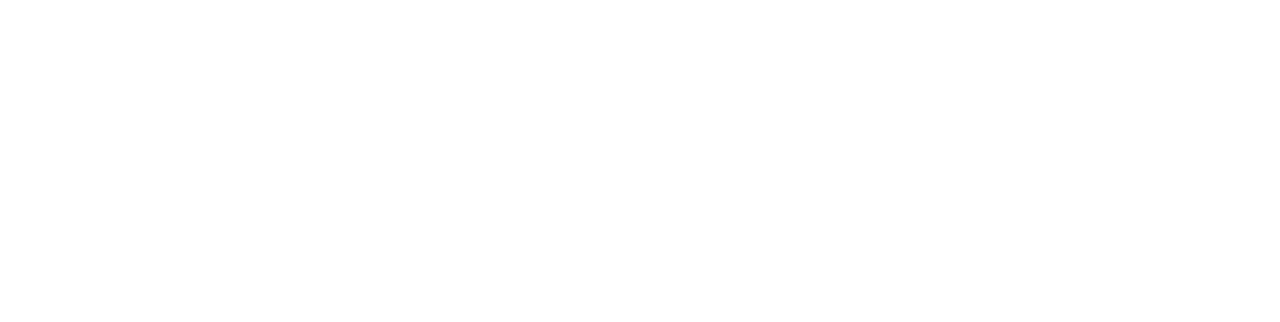
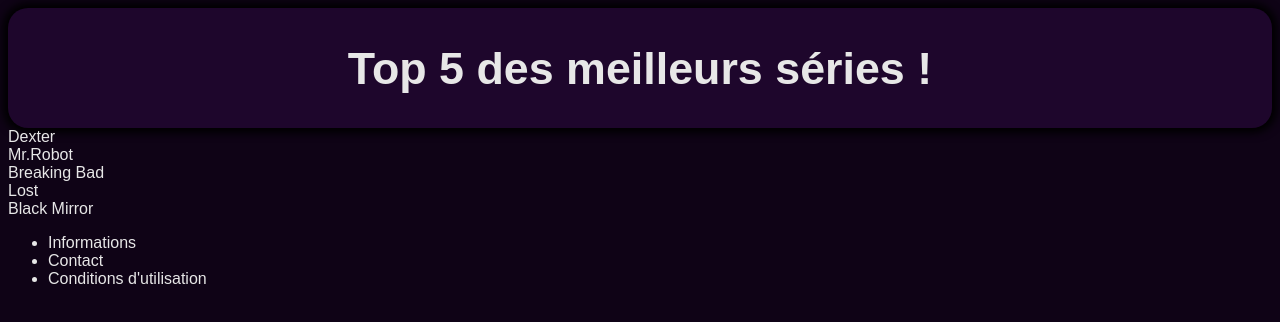
Before and after one commit to Agrael88/Projet_perso_1, a website: page index.html in a window 1280 px wide. Drawn offline with Linux system fonts and the light colour scheme.

Commit message:
Premiers ajout de css et début de structure

```diff
--- a/index.html
+++ b/index.html
@@ -5,9 +5,29 @@
     <meta http-equiv="X-UA-Compatible" content="IE=edge">
     <meta name="viewport" content="width=device-width, initial-scale=1.0">
     <link rel="stylesheet" href="css/style.css" />
-    <title>Document</title>
+    <title>Top 5 Meilleurs Séries</title>
 </head>
 <body>
+    <header>
+        <h1>Top 5 des meilleurs séries !</h1>
+    </header>
 
+    <section>
+        <div class="serie">Dexter</div>
+        <div class="serie">Mr.Robot</div>
+        <div class="serie">Breaking Bad</div>
+        <div class="serie">Lost</div>
+        <div class="serie">Black Mirror</div>
+    </section>
+
+    <footer>
+        <nav>
+            <ul>
+                <li>Informations</li>
+                <li>Contact</li>
+                <li>Conditions d'utilisation</li>
+            </ul>
+        </nav>
+    </footer>
 </body>
 </html></html>
--- a/package.json
+++ b/package.json
@@ -4,7 +4,7 @@
   "description": "Premier projet pour manipuler les animations et transitions en css",
   "main": "index.js",
   "scripts": {
-    "sass": "sass --watch ./sass/main.sass:./css/style.css"
+    "sass": "sass --watch ./sass/main.scss:./css/style.css"
   },
   "repository": {
     "type": "git",
--- /dev/null
+++ b/sass/main.scss
@@ -0,0 +1,18 @@
+@import "utils/variables";
+@import "utils/mixin";
+
+body {
+    font-family: sans-serif;
+    background-color: $color-bg;
+    color: rgb(231, 231, 231);
+}
+
+header {
+    width: 100%;
+    height: 15vh;
+    @include flex-center;
+    font-size: 1.4em;
+    background-color: lighten($color: $color-bg, $amount: 5%);
+    border-radius: 20px;
+    box-shadow: 0 0 8px 5px black;
+}
--- /dev/null
+++ b/sass/utils/_mixin.scss
@@ -0,0 +1,5 @@
+@mixin flex-center {
+    display: flex;
+    justify-content: center;
+    align-items: center;
+}
--- /dev/null
+++ b/sass/utils/_variables.scss
@@ -0,0 +1,3 @@
+$color-bg: rgb(15, 3, 22);
+$color-primary: rgb(73, 4, 4);
+$color-secondary: rgb(255, 123, 0);
```
Also changed, not shown: css/style.css, sass/main.sass (deleted), 1 other file.
